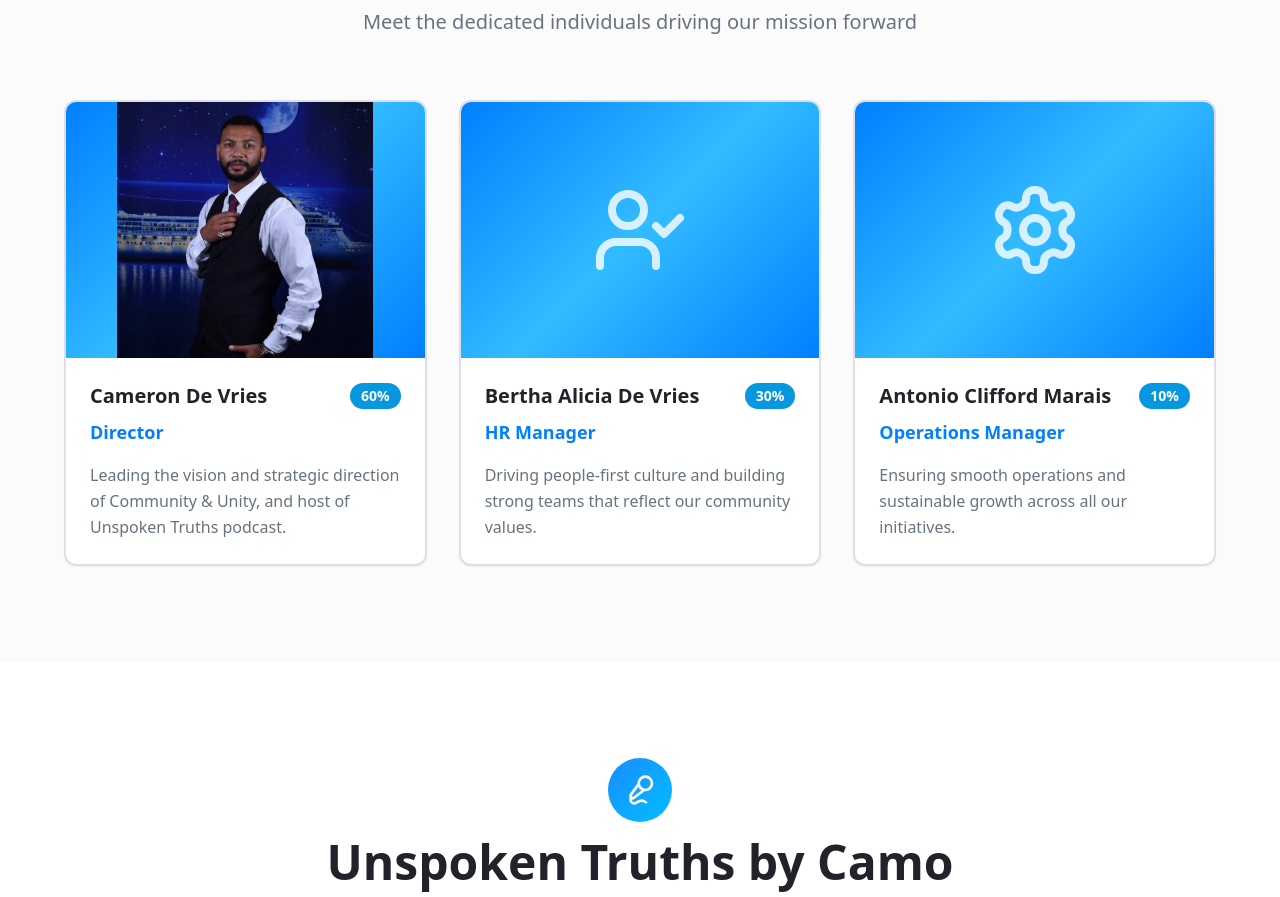
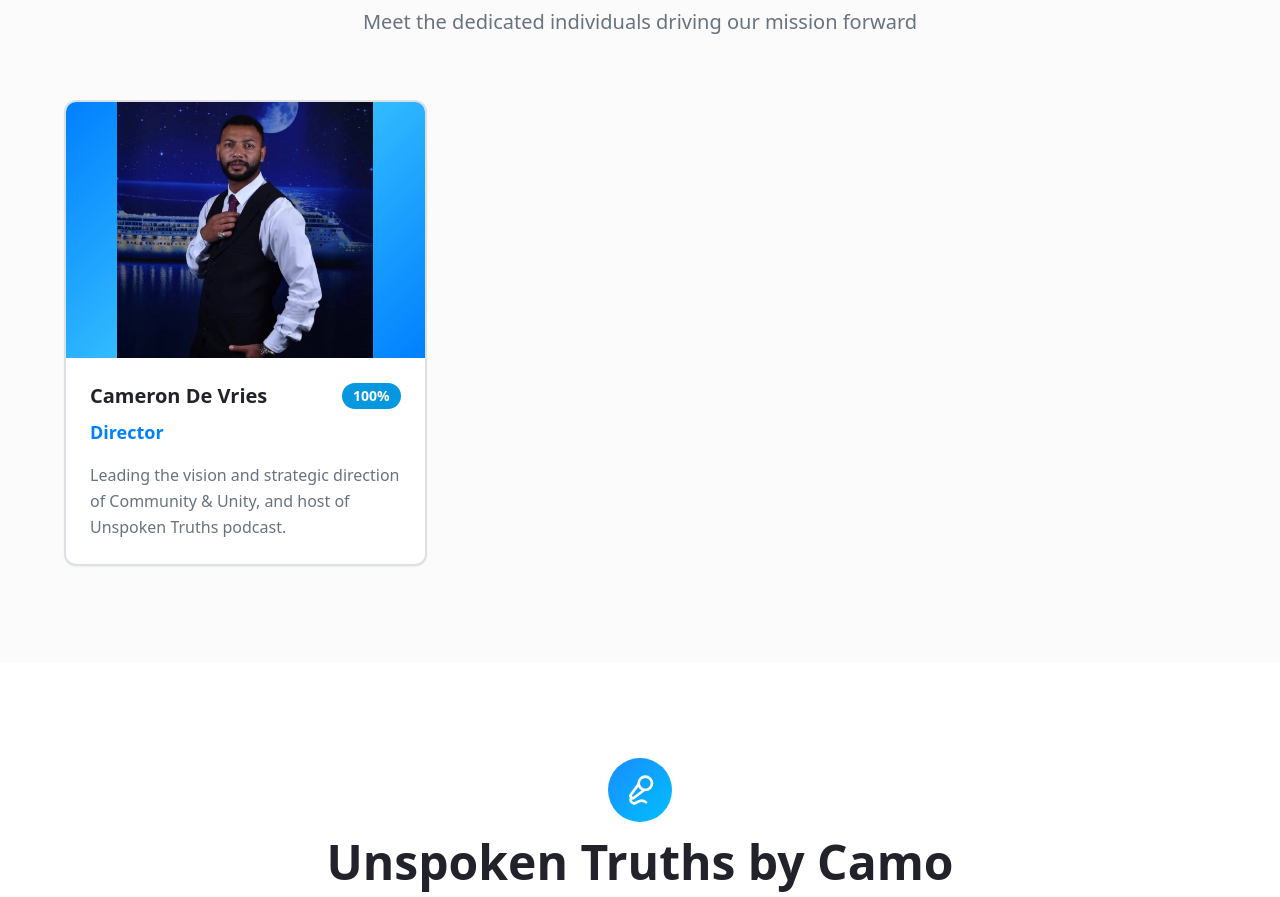
Before and after one commit to irleventsfun/OCIU-npo, a React (Vite) app: page / in a window 1280 px wide. Shown: the part 1620-2517 px from the top of the page. Built offline with nearby package versions, Linux system fonts and the light colour scheme; the HTML template or start-up script is replaced by a standard one.

Commit message:
Remove Bertha Alicia De Vries
Remove Bertha Alicia De Vries from the leadership section.

```diff
--- a/src/components/Leadership.tsx
+++ b/src/components/Leadership.tsx
@@ -5,22 +5,10 @@ import { Users, UserCheck, Settings } from "lucide-react";
 const leaders = [{
   name: "Cameron De Vries",
   role: "Director",
-  percentage: "60%",
+  percentage: "100%",
   icon: Users,
   image: cameronPortrait,
   description: "Leading the vision and strategic direction of Community & Unity, and host of Unspoken Truths podcast."
-}, {
-  name: "Bertha Alicia De Vries",
-  role: "HR Manager",
-  percentage: "30%",
-  icon: UserCheck,
-  description: "Driving people-first culture and building strong teams that reflect our community values."
-}, {
-  name: "Antonio Clifford Marais",
-  role: "Operations Manager",
-  percentage: "10%",
-  icon: Settings,
-  description: "Ensuring smooth operations and sustainable growth across all our initiatives."
 }];
 export const Leadership = () => {
   return <section className="py-24 bg-muted/30">
```
